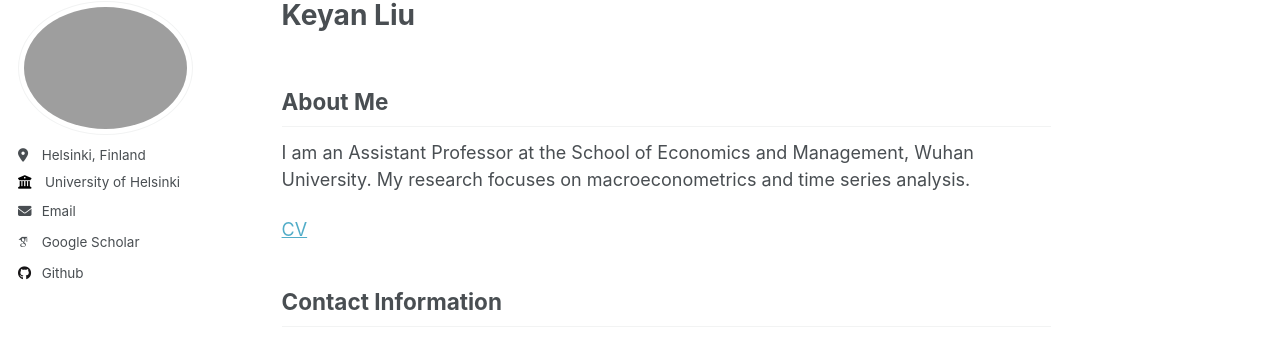
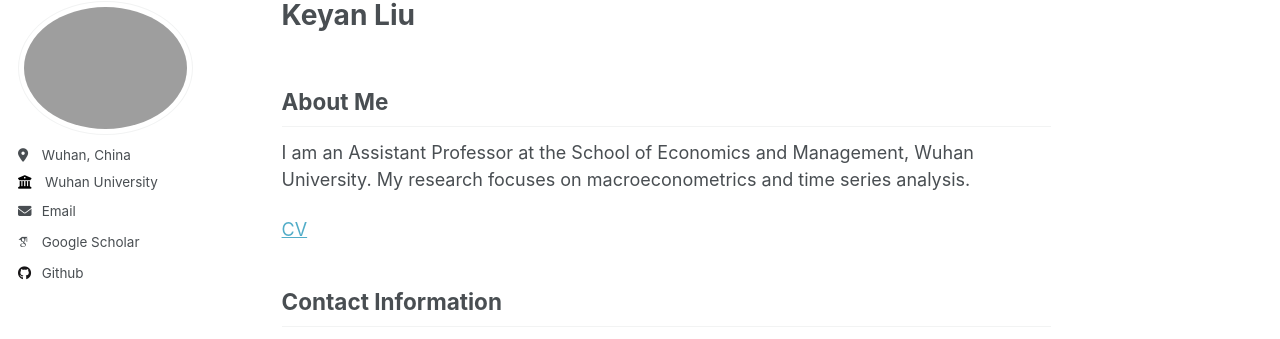
Before and after one commit to keyanliu1/keyanliu1.github.io, a Jekyll site: the page built from _pages/about.md, in a window 1280 px wide. Shown: the part 105-444 px from the top of the page. Built offline with Jekyll 4.4.1, drawn with Linux system fonts in a browser that asks for light colours; some web fonts are replaced.

Commit message:
Update _config.yml

```diff
--- a/_config.yml
+++ b/_config.yml
@@ -22,10 +22,10 @@ repository               : "keyanliu1/keyanliu1.github.io"
 author:
   # Biographic information
   avatar           : "Photos19.png"
-  location         : "Helsinki, Finland"
-  employer         : "University of Helsinki"
+  location         : "Wuhan, China"
+  employer         : "Wuhan University"
   uri              : # URL
-  email            : "keyan.liu@helsinki.fi"
+  email            : "keyanliu@whu.edu.cn"
 
   # Academic websites
   googlescholar    : "https://scholar.google.com/citations?user=JqCQZAEAAAAJ&hl=en"
```
